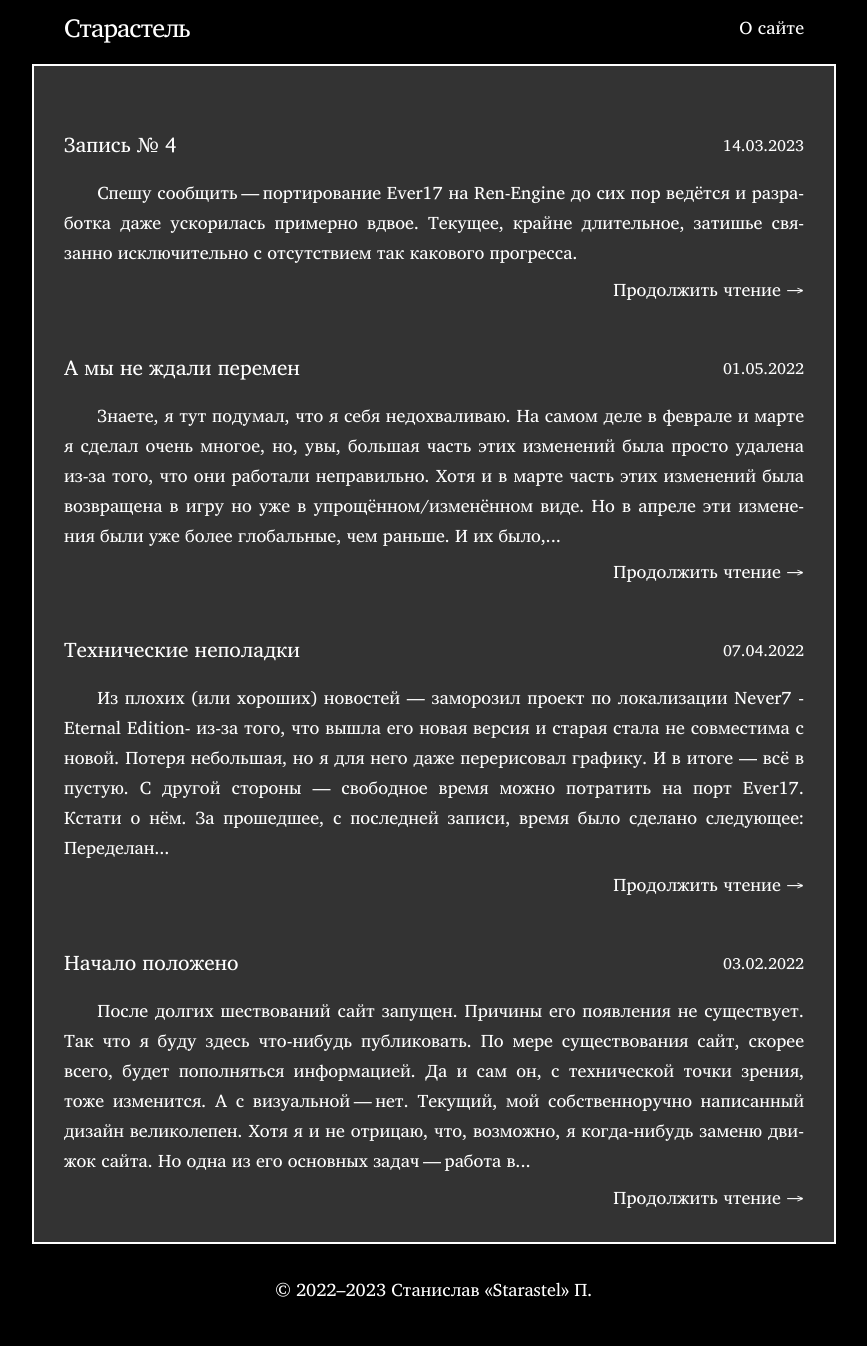
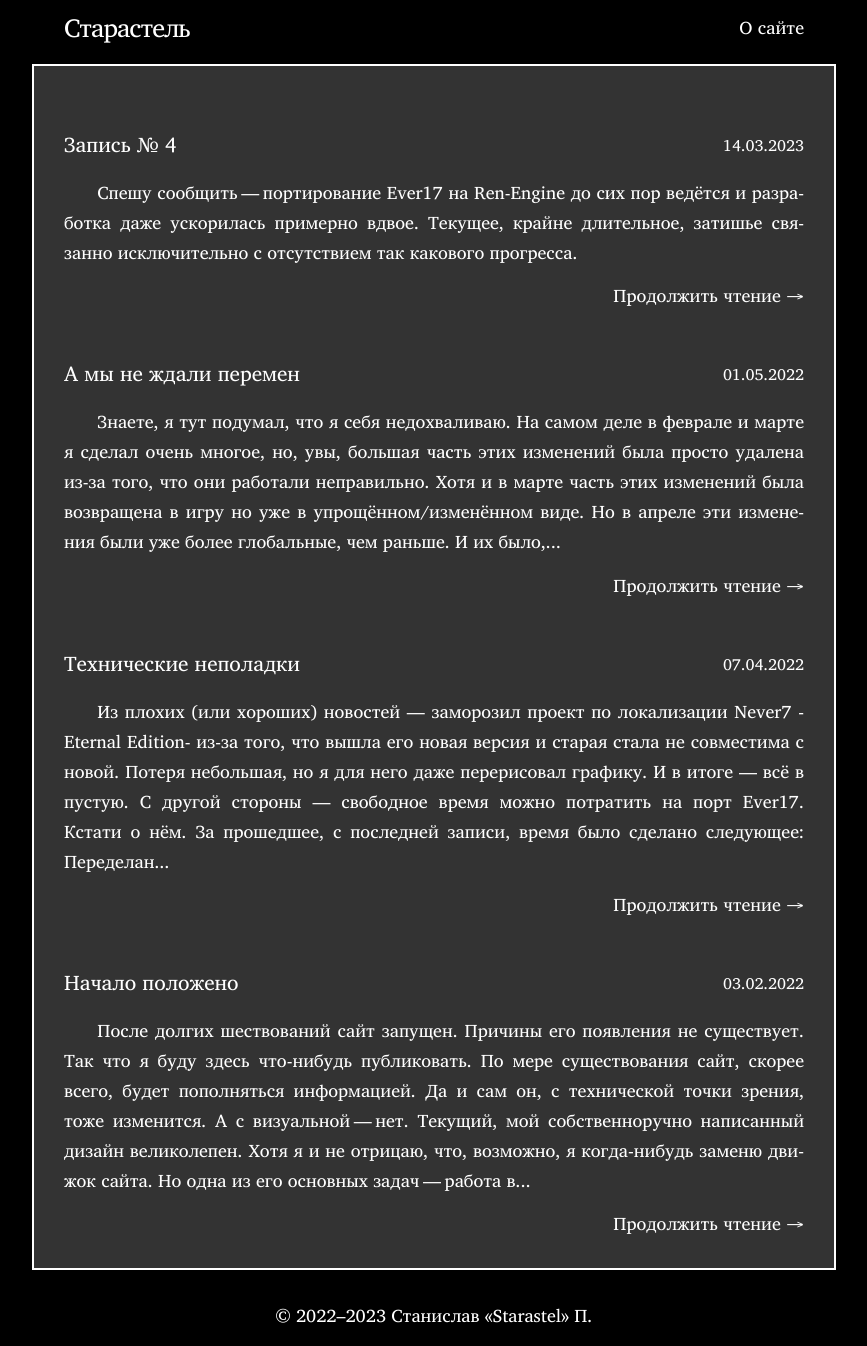
Before and after one commit to Starastel/stStarastel, a Jekyll site: the page built from index.html, in a window 1280 px wide. Shown: the whole page, without its empty margins (206-1073 px from the left). Built offline with Jekyll 4.4.1, drawn with Linux system fonts in a browser that asks for light colours; the list of posts is cut into pages by our own code; before the commit the page ends 1320 px from its top, so only the background shows below that.

Commit message:
Update main.scss

```diff
--- a/assets/main.scss
+++ b/assets/main.scss
@@ -124,7 +124,7 @@ ul, ol {
 	-moz-hyphens: auto;
 	-ms-hyphens: auto;
 	hyphens: auto;
-	margin-bottom: 5pt;
+	margin-bottom: 10pt;
 
 }
 
@@ -134,15 +134,15 @@ p {
 	-moz-hyphens: auto;
 	-ms-hyphens: auto;
 	hyphens: auto;
-	margin-bottom: 5pt;
+	margin-bottom: 10pt;
 }
 
 li {
 	> ul,
 	> ol {
-		margin-bottom: 5pt;
+		margin-bottom: 10pt;
 	}
-	margin-bottom: 5pt;
+	margin-bottom: 10pt;
 }
 
 h1, h2, h3, h4, h5, h6 {
```
